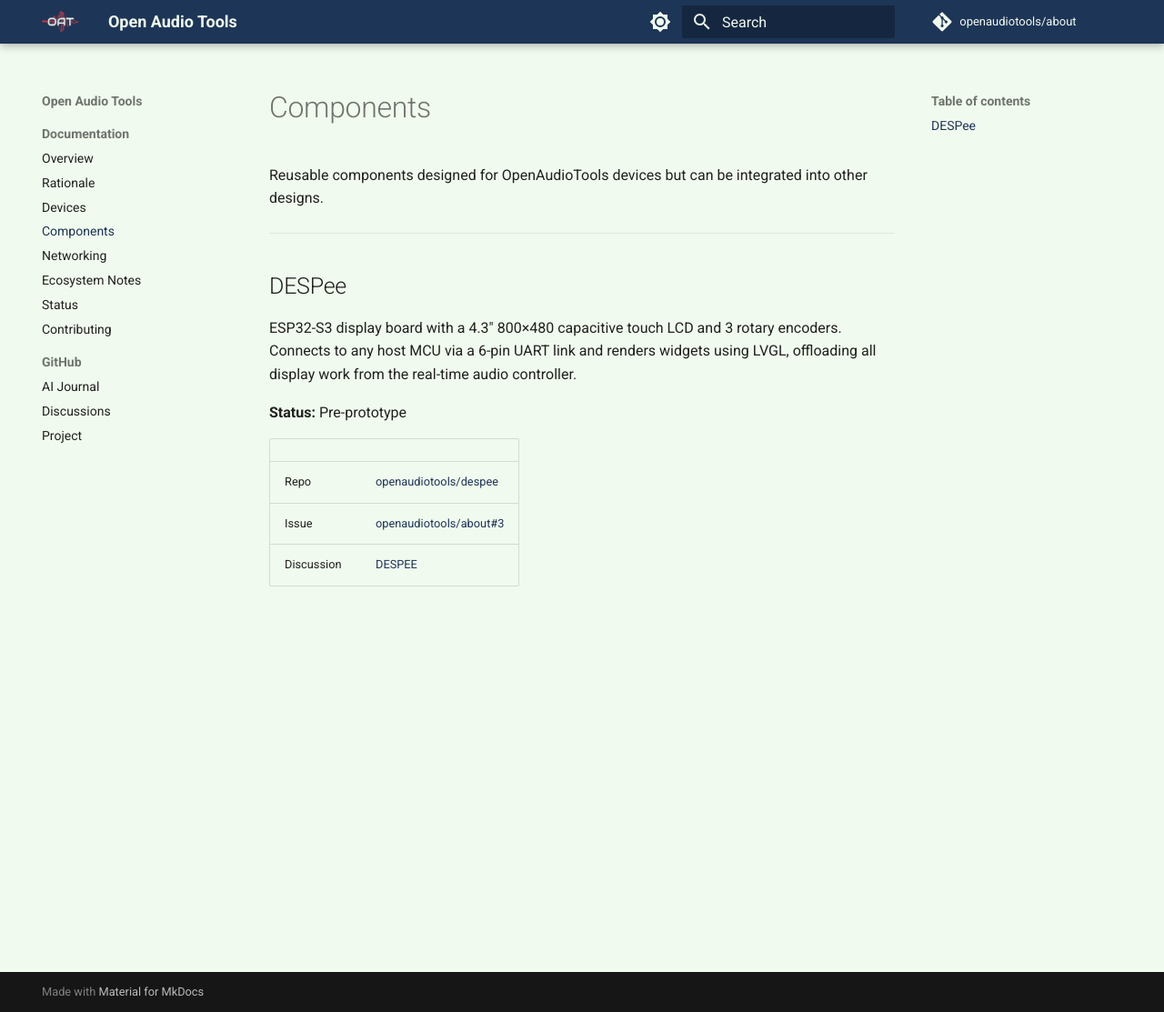
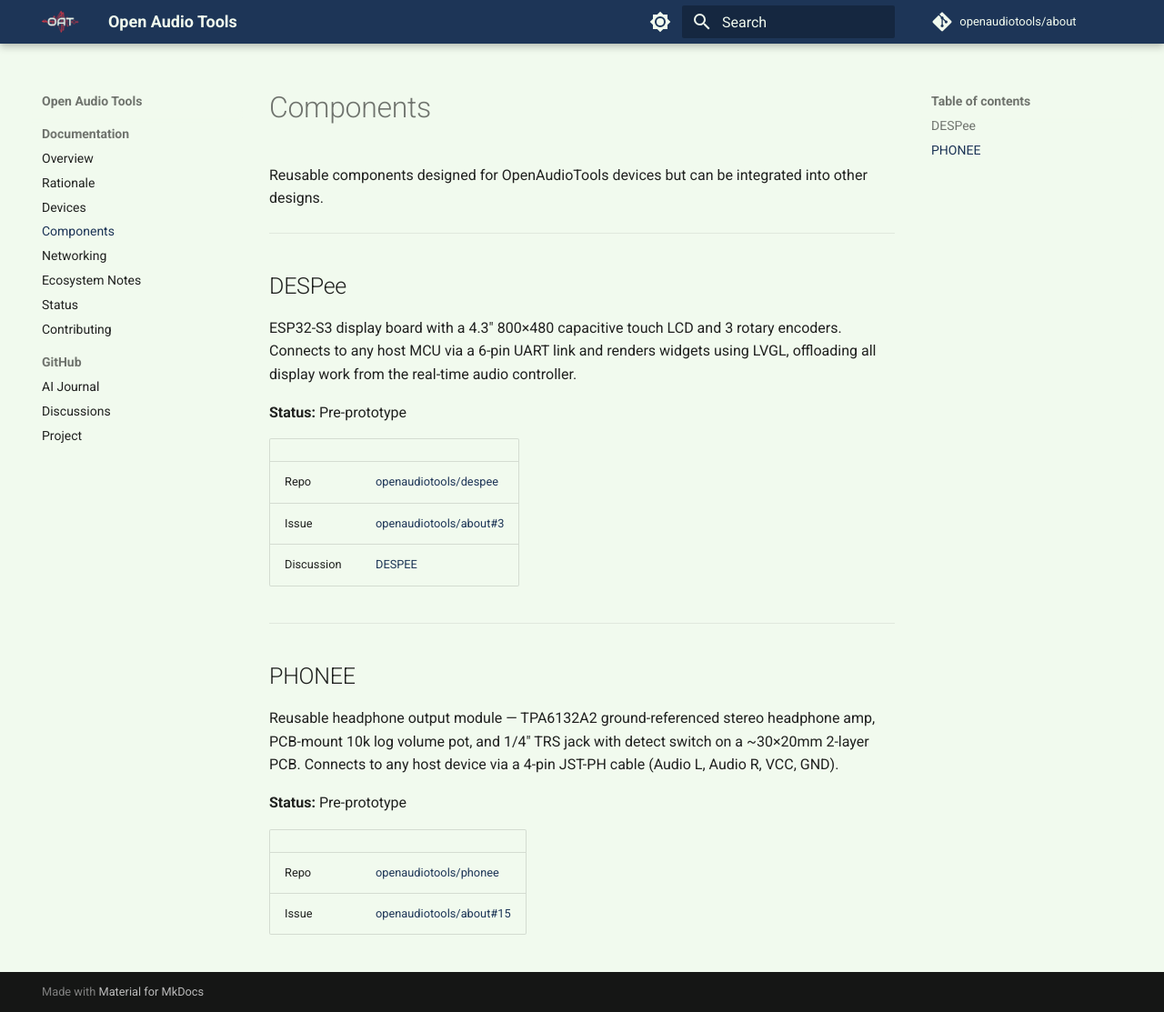
Before and after one commit to openaudiotools/about, an MkDocs documentation site: the page built from docs/components/index.md, in a window 1280 px wide and 1113 px high. Shown: the whole window at 91% size. Built offline with MkDocs 1.6.1 and Material for MkDocs 9.7.7, drawn with Linux system fonts in a browser that asks for light colours; comment, search, counter and statistics services are not loaded.

Commit message:
Add PHONEE component to docs and create tracking issue (#15)
Co-Authored-By: Claude Opus 4.6 (1M context) <noreply@anthropic.com>

```diff
--- a/docs/components/index.md
+++ b/docs/components/index.md
@@ -15,3 +15,16 @@ ESP32-S3 display board with a 4.3" 800×480 capacitive touch LCD and 3 rotary en
 | Repo | [openaudiotools/despee](https://github.com/openaudiotools/despee) |
 | Issue | [openaudiotools/about#3](https://github.com/openaudiotools/about/issues/3) |
 | Discussion | [DESPEE](https://github.com/openaudiotools/about/discussions/categories/despee) |
+
+---
+
+## PHONEE
+
+Reusable headphone output module — TPA6132A2 ground-referenced stereo headphone amp, PCB-mount 10k log volume pot, and 1/4" TRS jack with detect switch on a ~30×20mm 2-layer PCB. Connects to any host device via a 4-pin JST-PH cable (Audio L, Audio R, VCC, GND).
+
+**Status:** Pre-prototype
+
+| | |
+|---|---|
+| Repo | [openaudiotools/phonee](https://github.com/openaudiotools/phonee) |
+| Issue | [openaudiotools/about#15](https://github.com/openaudiotools/about/issues/15) |
```
Also changed, not shown: docs/journal/2026-03-21--002-add-phonee-component-to-docs.md (added, +28 -0 lines).
